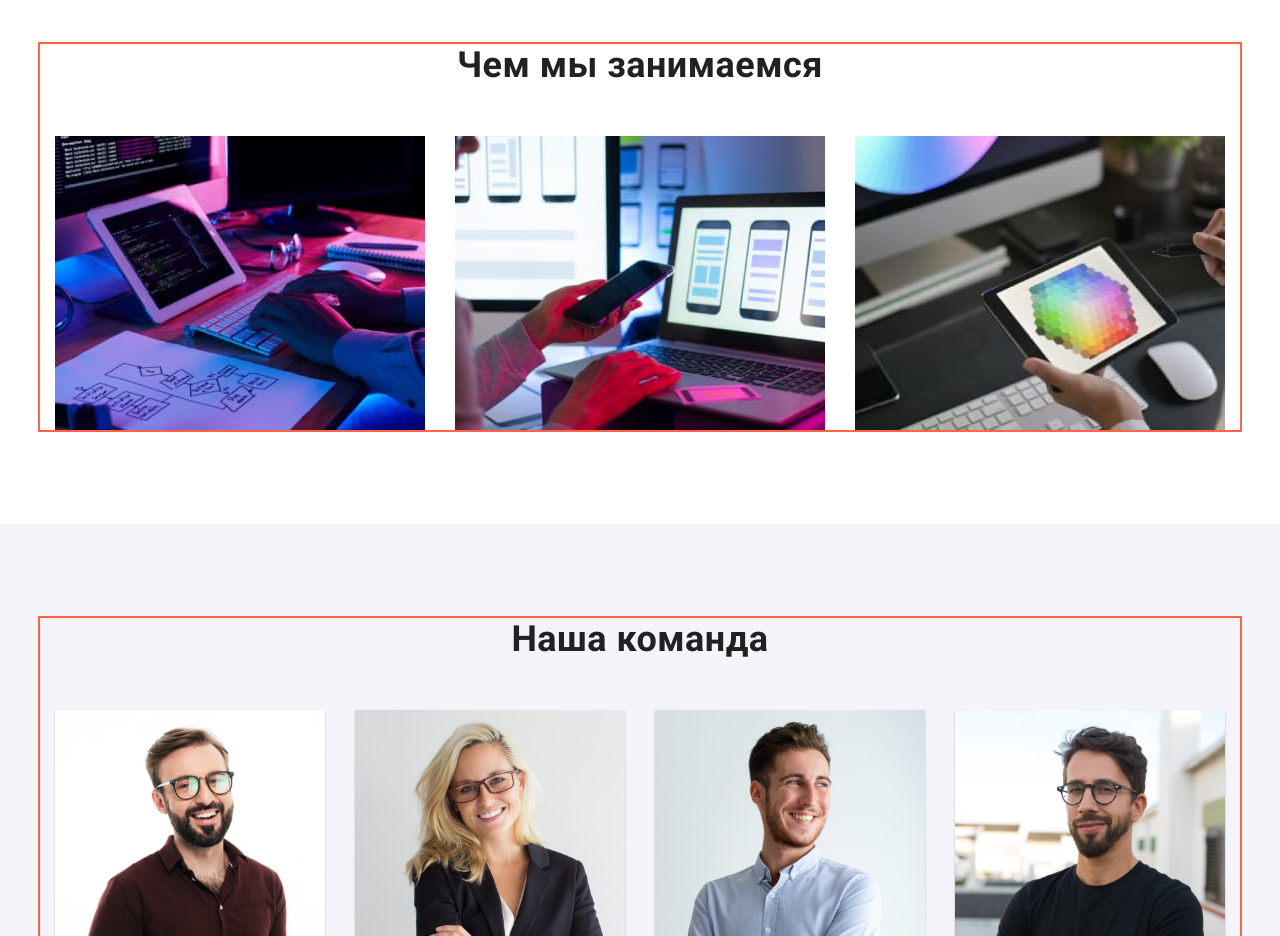
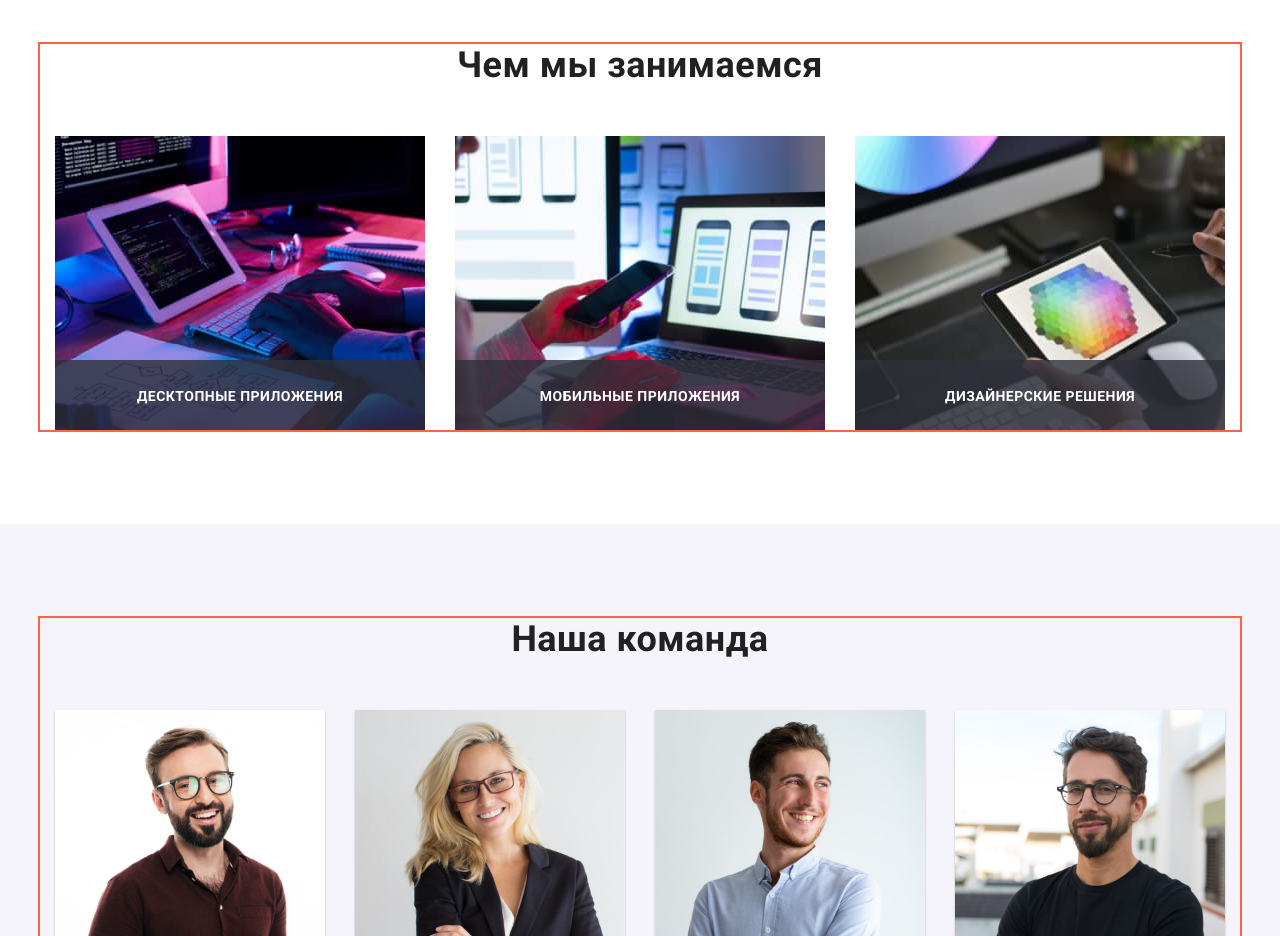
Before and after one commit to MykolaDanyliuk/goit-markup-hw-05, a plain HTML site: page index.html in a window 1280 px wide. Shown: the part 1080-2016 px from the top of the page. Drawn offline with nearby package versions, Linux system fonts and the light colour scheme.

Commit message:
Добавляет текст с фоном в секц. Чем мы занимаемся

```diff
--- a/css/styles.css
+++ b/css/styles.css
@@ -340,6 +340,30 @@ img {
 
 .about-item + .about-item {
   margin-left: 30px;
+}
+
+.about-thumb {
+  position: relative;
+}
+
+.about-label {
+  position: absolute;
+  bottom: 0;
+  margin: 0;
+  padding: 27px;
+  width: 370px;
+  height: 70px;
+  background: rgba(47, 48, 58, 0.8);
+
+  font-family: "Roboto";
+  font-style: normal;
+  font-weight: 700;
+  font-size: 14px;
+  line-height: 1.4;
+  text-align: center;
+  text-transform: uppercase;
+
+  color: #ffffff;
 }
 
 /* ------------ TEAM ------------*/
--- a/index.html
+++ b/index.html
@@ -146,28 +146,37 @@
           <h2 class="about-title">Чем мы занимаемся</h2>
           <ul class="about-list list">
             <li class="about-item">
+              <div class="about-thumb">
                 <img
                   class="about-img"
                   src="./images/transformer.jpg"
                   alt="На фото ноутбук-трансформер и руки на клавиатуре"
                   width="370"
                 />
+                <p class="about-label">Десктопные приложения</p>
+              </div>
             </li>
 
             <li class="about-item">
+              <div class="about-thumb">
                 <img
                   src="./images/laptop.jpg"
                   alt="На фото ноутбук и смартфон в руке"
                   width="370"
                 />
+                <p class="about-label">Мобильные приложения</p>
+              </div>
             </li>
 
             <li class="about-item">
+              <div class="about-thumb">
                 <img
                   src="./images/tablet.jpg"
                   alt="На фото планшет в руке"
                   width="370"
                 />
+                <p class="about-label">Дизайнерские решения</p>
+              </div>
             </li>
           </ul>
         </div>
```
Also changed, not shown: 1 other file. Lines whose indentation alone changed are shown as unchanged.
